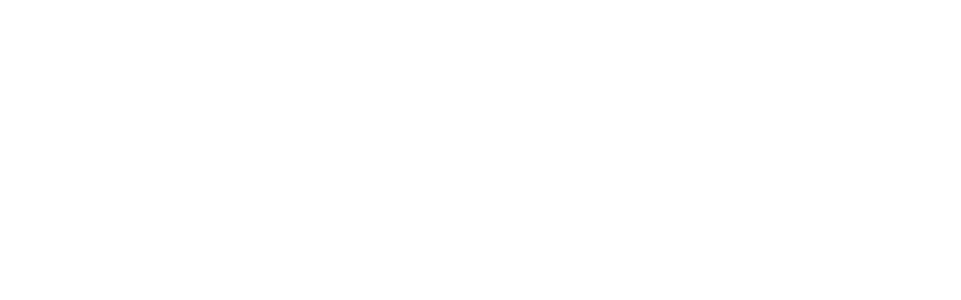
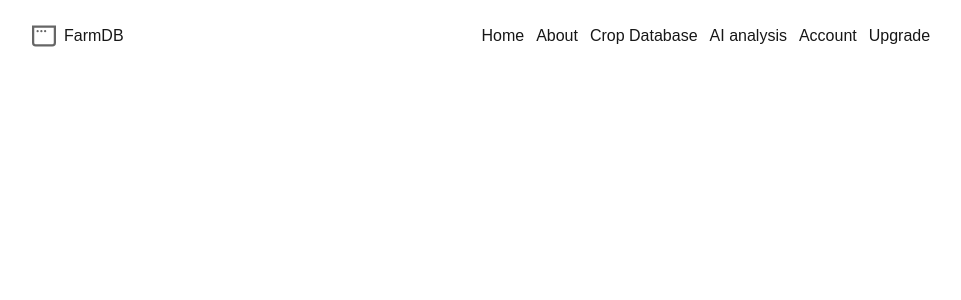
Before and after one commit to onesmuskipchumba0/Farmdb, a Next.js app: page / in a window 1280 px wide. Shown: the top 300 px of the page, without its empty margins (16-977 px from the left). Built offline with nearby package versions, Linux system fonts and the light colour scheme.

Commit message:
add nav bar

```diff
--- a/app/layout.js
+++ b/app/layout.js
@@ -1,5 +1,7 @@
 import { Geist, Geist_Mono } from "next/font/google";
 import "./globals.css";
+import Image from "next/image";
+import Link from "next/link";
 
 const geistSans = Geist({
   variable: "--font-geist-sans",
@@ -22,6 +24,26 @@
       <body
         className={`${geistSans.variable} ${geistMono.variable} antialiased`}
       >
+        {/* Nav bar */}
+        <nav className="flex flex-row items-start gap-6 pt-6">
+          {/* Nav elements >> Logo, Home. About, crop database, Disease AI analysis, account, upgrage  */}
+          <div className="flex flex-row items-center justify-start ml-12 mr-auto">
+            <Link href={"/"} className="flex flex-row gap-2">
+              <Image width={24} height={24} src="/window.svg" alt="logo"/>
+              <a>FarmDB</a>
+            </Link>
+
+          </div>
+          {/* Quick links */}
+          <div className="flex flex-row gap-3 mr-auto">
+            <Link href={"/"}>Home</Link>
+            <Link href={"/about"}>About</Link>
+            <Link href={"/cropdb"}>Crop Database</Link>
+            <Link href={"/ai"}>AI analysis</Link>
+            <Link href={"/account"}>Account</Link>
+            <Link href={"/upgrade"}>Upgrade</Link>
+          </div>
+        </nav>
         {children}
       </body>
     </html>
```
